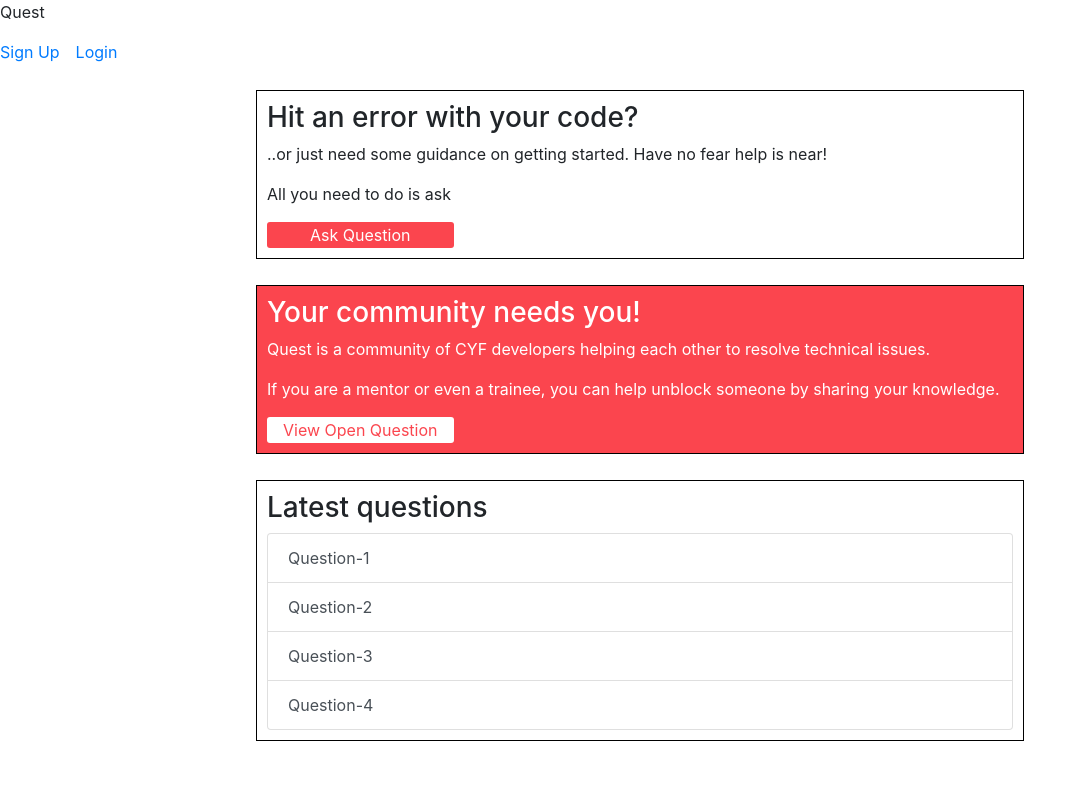
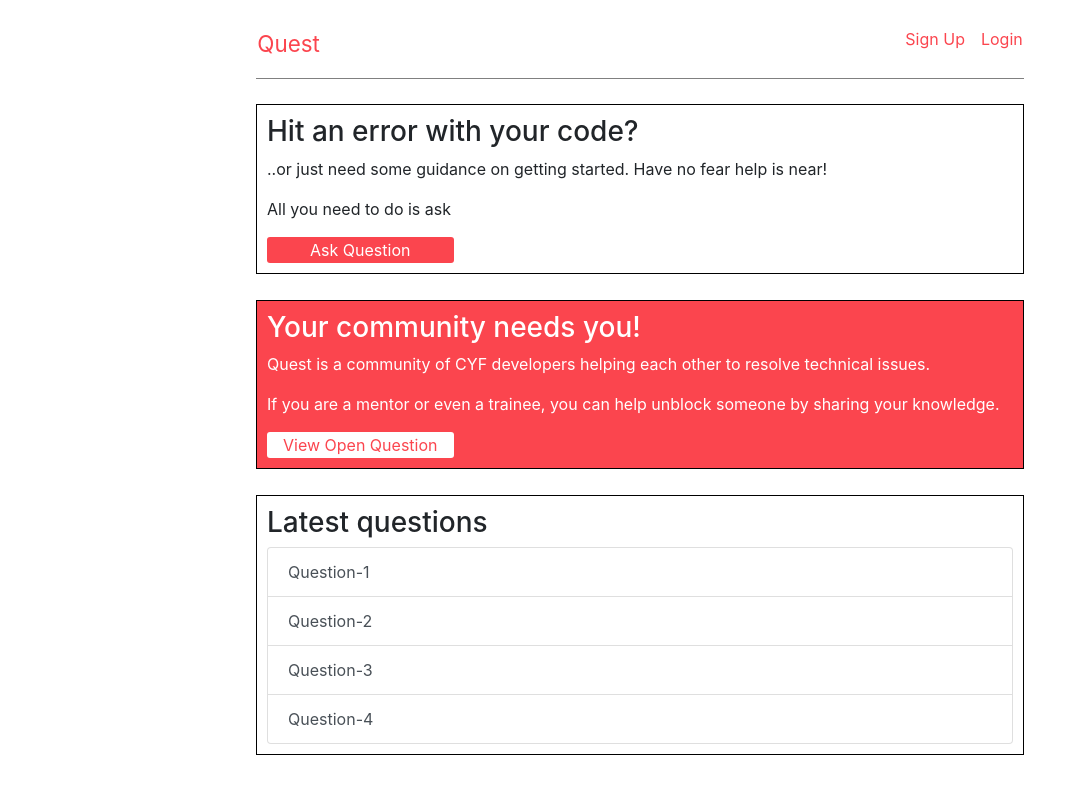
Before and after one commit to ATedy/wm2-q-and-a, a React (Create React App) app in the folder client/: page / in a window 1280 px wide. Shown: the top 794 px of the page, without its empty margins (0-1086 px from the left). Built offline with nearby package versions, Linux system fonts and the light colour scheme; no server answers.

Commit message:
More styling added to the home page

```diff
--- a/client/src/pages/Home.css
+++ b/client/src/pages/Home.css
@@ -9,6 +9,28 @@
 .message:hover {
   background-color: yellow;
 }
+.navBar{
+
+
+    margin: 2% auto;
+    width: 60%;
+    padding: 0.1%;
+    display: flex;
+    justify-content: space-between;
+    border-bottom: 1px solid gray;
+}
+.navBar p, .navLinks {
+    color: #fb454e;
+}
+.navLinks{
+    margin-top: 0.3em;
+}
+.navBar p{
+    font-weight: 400;
+    font-size: 1.4em;
+}
+
+
 .sectionContainer {
   margin: 2% auto;
   width: 60%;
@@ -35,6 +57,7 @@ section:nth-child(2) button {
     background-color: white;
   }
 
+
 .loginContainer,
 .signUpContainer {
   width: 30%;
--- a/client/src/pages/Home.js
+++ b/client/src/pages/Home.js
@@ -26,10 +26,13 @@ export function Home() {
 
 	return (
 		<main role="main">
-			<nav>
+			<nav className="navBar">
 				<p>Quest</p>
-				<Link className="mr-3" to="/SignUp">Sign Up</Link>
-				<Link to="/login">Login</Link>
+				<div >
+				<Link className="mr-3 navLinks" to="/SignUp">Sign Up</Link>
+				<Link className="navLinks" to="/login">Login</Link>
+				</div>
+
 			</nav>
 			<div>
 				{/* <img className="logo" data-qa="logo" src={logo} alt="Just the React logo" />
```
